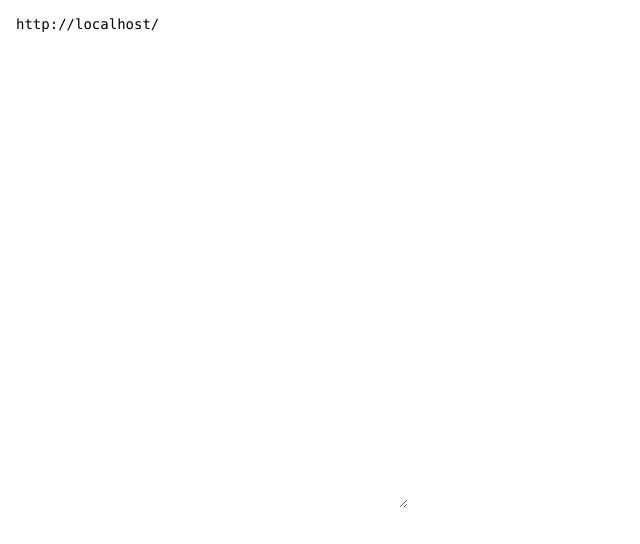
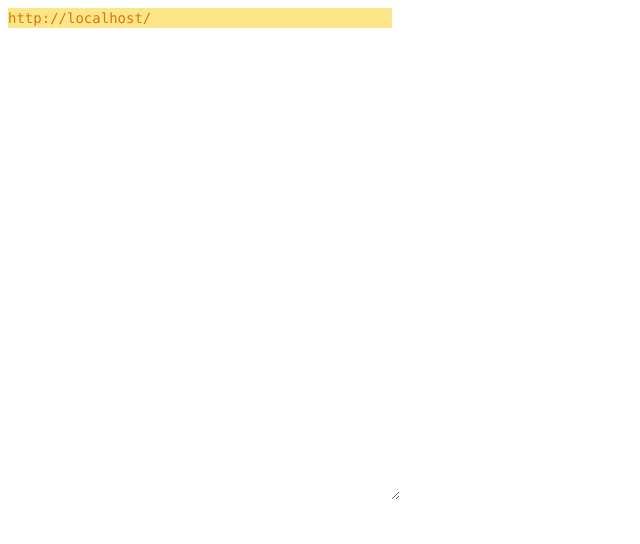
Before and after one commit to matijaoe/url-query-editor, a SvelteKit app: page / in a window 1280 px wide. Shown: the top 544 px of the page, without its empty margins (0-640 px from the left). Built offline with nearby package versions, Linux system fonts and the light colour scheme.

Commit message:
Add tailwind, remove semicolons

```diff
--- /dev/null
+++ b/postcss.config.cjs
@@ -0,0 +1,13 @@
+const tailwindcss = require('tailwindcss');
+const autoprefixer = require('autoprefixer');
+
+const config = {
+	plugins: [
+		//Some plugins, like tailwindcss/nesting, need to run before Tailwind,
+		tailwindcss(),
+		//But others, like autoprefixer, need to run after,
+		autoprefixer,
+	],
+};
+
+module.exports = config;
--- /dev/null
+++ b/src/app.postcss
@@ -0,0 +1,4 @@
+/* Write your global styles here, in PostCSS syntax */
+@tailwind base;
+@tailwind components;
+@tailwind utilities;
--- /dev/null
+++ b/src/lib/utils.ts
@@ -0,0 +1,4 @@
+export async function getUrl() {
+  const tabs = await chrome.tabs?.query({ active: true, currentWindow: true });
+  return tabs?.at(0)?.url;
+}
--- /dev/null
+++ b/src/routes/+layout.svelte
@@ -0,0 +1,5 @@
+<script>
+	import '../app.postcss';
+</script>
+
+<slot />
--- a/src/routes/+page.svelte
+++ b/src/routes/+page.svelte
@@ -1,26 +1,18 @@
 <script lang="ts">
-	import { onMount } from 'svelte';
+	import { getUrl } from '$lib/utils'
+	import { onMount } from 'svelte'
 
-	let url: string | undefined = undefined;
-
-	async function getUrl() {
-		const tabs = await chrome.tabs?.query({ active: true, currentWindow: true });
-		return tabs?.at(0)?.url;
-	}
+	let url: string | undefined = undefined
 
 	onMount(async () => {
-		if (import.meta.env.PROD) {
-			url = await getUrl();
-		} else {
-			url = window.location.href;
-		}
-	});
+		url = import.meta.env.DEV ? window.location.href : await getUrl()
+	})
 
-	console.log('this is a popup-window');
+	console.log('this is a popup-window')
 </script>
 
 <div id="popup-window" style="width: 400px;height: 500px">
-	<div class="url">{url}</div>
+	<div class="font-mono text-sm bg-amber-200 text-amber-600">{url}</div>
 </div>
 
 <style>
@@ -34,10 +26,4 @@
 		resize: vertical;
 		overflow: auto;
 	}
-
-	.url {
-		font-size: 14px;
-		font-family: 'SF Mono', 'Roboto Mono', 'Fira Code', 'Fira Mono', 'Droid Sans Mono', 'Monaco',
-			monospace;
-	}
 </style>
--- a/svelte.config.js
+++ b/svelte.config.js
@@ -1,3 +1,4 @@
+import preprocess from 'svelte-preprocess';
 import adapter from 'sveltekit-adapter-chrome-extension';
 import { vitePreprocess } from '@sveltejs/kit/vite';
 
@@ -5,7 +6,12 @@
 const config = {
 	// Consult https://kit.svelte.dev/docs/integrations#preprocessors
 	// for more information about preprocessors
-	preprocess: vitePreprocess(),
+	preprocess: [
+		vitePreprocess(),
+		preprocess({
+			postcss: true,
+		}),
+	],
 
 	kit: {
 		adapter: adapter({
--- /dev/null
+++ b/tailwind.config.cjs
@@ -0,0 +1,11 @@
+const config = {
+	content: ['./src/**/*.{html,js,svelte,ts}'],
+
+	theme: {
+		extend: {},
+	},
+
+	plugins: [],
+};
+
+module.exports = config;
```
Also changed, not shown: package.json (+6 -1 lines), 2 other files (tests, documents, lock files or other folders).
